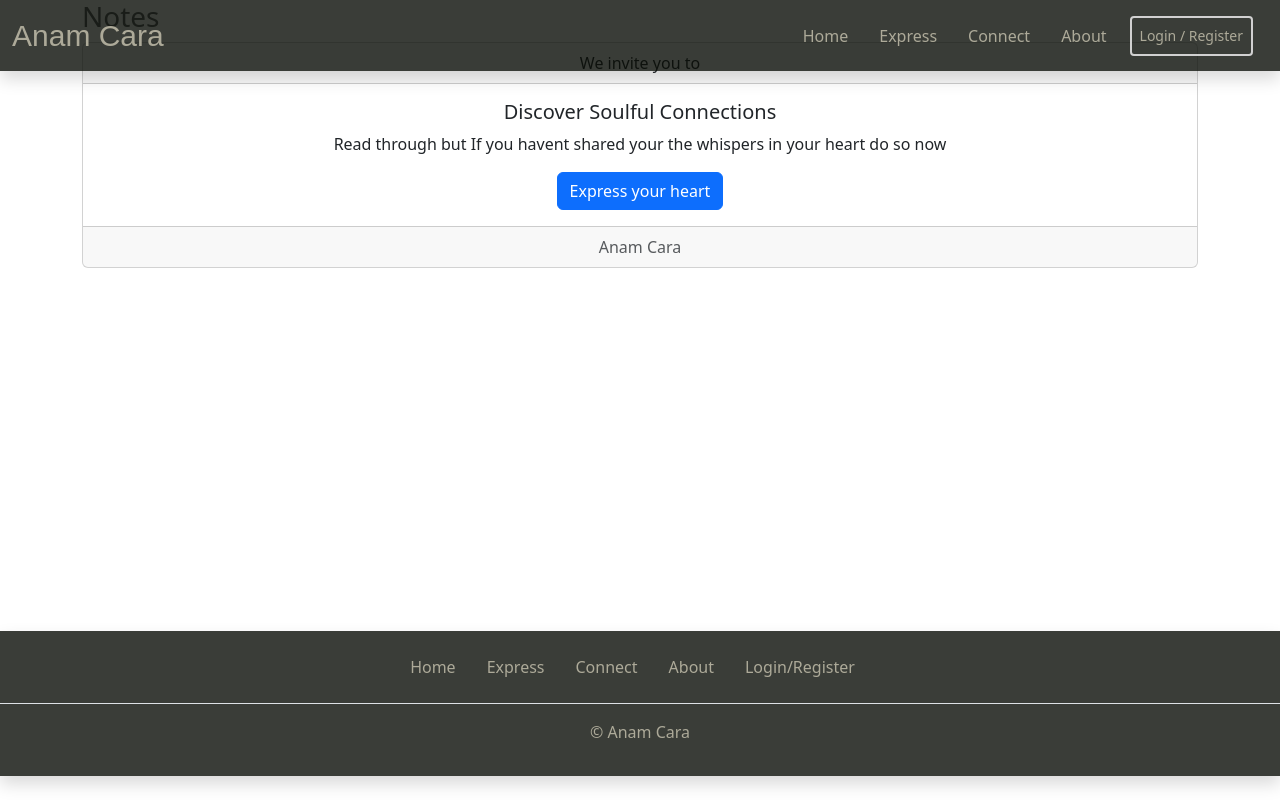
After one commit to PhilEllis/AnamCara-milestone-3, a Flask app: page /notes in a window 1280 px wide. The commit adds this page. Run offline with Flask 3, Linux system fonts and the light colour scheme; some libraries are stand-ins or nearby versions.

Commit message:
feat!: notes and add note created and connected

```diff
--- a/notemanager/routes.py
+++ b/notemanager/routes.py
@@ -6,3 +6,13 @@ from notemanager.models import Note
 @app.route("/")
 def home():
     return render_template("home.html")
+
+
+@app.route("/notes")
+def notes():
+    return render_template("notes.html")
+
+
+@app.route("/add_note", methods=["GET", "POST"])
+def add_note():
+    return render_template("add_note.html")
--- /dev/null
+++ b/notemanager/templates/add_note.html
@@ -0,0 +1,6 @@
+{% extends "base.html" %}
+{% block content %}
+
+<h3 class="text-muted">Add Note</h3>
+
+{% endblock %}
--- a/notemanager/templates/base.html
+++ b/notemanager/templates/base.html
@@ -26,10 +26,13 @@
             <a class="nav-link" href="{{ url_for('home') }}">Home</a>
           </li>
           <li class="nav-item">
-            <a class="nav-link" href="#">About</a>
+            <a class="nav-link" href="{{ url_for('add_note') }}">Express</a>
           </li>
           <li class="nav-item">
-            <a class="nav-link" href="#">Create</a>
+            <a class="nav-link" href="{{ url_for('notes') }}">Connect</a>
+          </li>
+          <li class="nav-item">
+            <a class="nav-link" href="#">About</a>
           </li>
           <li class="nav-item">
             <a class="nav-link login-btn" href="#">Login / Register</a>
@@ -48,8 +51,9 @@
   <footer class="py-3 my-4 fixed-bottom shadow">
     <ul class="nav justify-content-center border-bottom pb-3 mb-3">
       <li class="nav-item"><a href="#" class="nav-link px-2">Home</a></li>
+      <li class="nav-item"><a href="{{ url_for('add_note') }}" class="nav-link px-2">Express</a></li>
+      <li class="nav-item"><a href="{{ url_for('notes') }}" class="nav-link px-2">Connect</a></li>
       <li class="nav-item"><a href="#" class="nav-link px-2">About</a></li>
-      <li class="nav-item"><a href="#" class="nav-link px-2">Create</a></li>
       <li class="nav-item"><a href="#" class="nav-link px-2">Login/Register</a></li>
     </ul>
     <p class="text-center">&copy; Anam Cara</p>
--- /dev/null
+++ b/notemanager/templates/notes.html
@@ -0,0 +1,20 @@
+{% extends "base.html" %}
+{% block content %}
+
+<h3 class="text-muted">Notes</h3>
+
+<div class="card text-center">
+    <div class="card-header">
+      We invite you to
+    </div>
+    <div class="card-body">
+      <h5 class="card-title">Discover Soulful Connections</h5>
+      <p class="card-text">Read through but If you havent shared your the whispers in your heart do so now</p>
+      <a href="{{ url_for('add_note') }}" class="btn btn-primary">Express your heart</a>
+    </div>
+    <div class="card-footer text-body-secondary">
+      Anam Cara
+    </div>
+  </div>
+
+{% endblock %}
```
